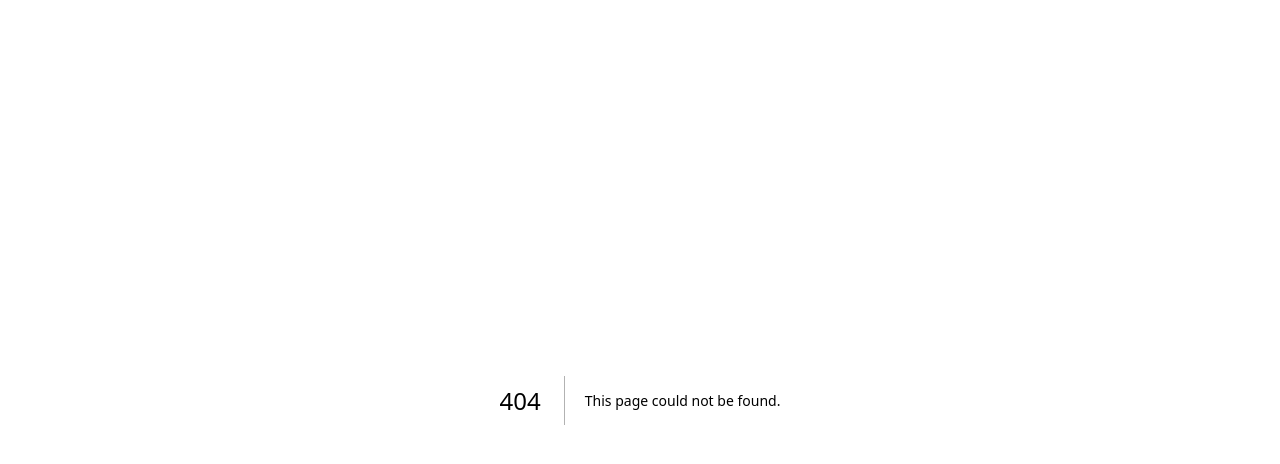
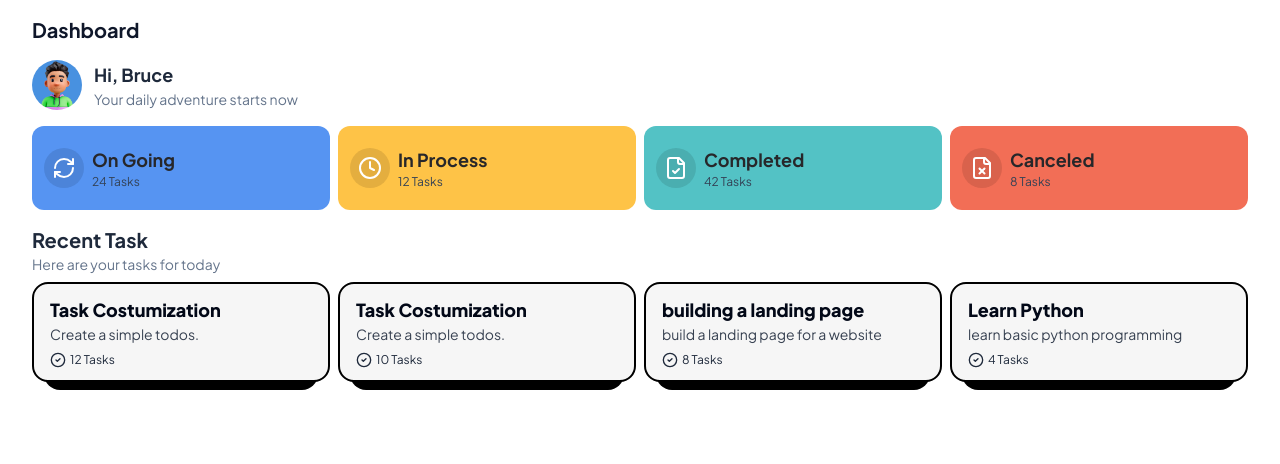
Before and after one commit to ahmdsk/simple-todo-list, a Next.js app: page /dashboard in a window 1280 px wide. Before the commit this address had no page. Shown: the top 464 px of the page. Built offline with nearby package versions, Linux system fonts and the light colour scheme.

Commit message:
feat: create a dashboard page

```diff
--- /dev/null
+++ b/src/app/dashboard/components/card-statistic.tsx
@@ -0,0 +1,35 @@
+type Props = {
+  title: string;
+  value: number;
+  bgColor?: string;
+  bgIconColor?: string;
+  children?: React.ReactNode;
+};
+
+export default function CardStatistic(props: Props) {
+  return (
+    <div
+      className="px-3 py-5 rounded-xl"
+      style={{
+        backgroundColor: props.bgColor,
+      }}
+    >
+      <div className="flex items-center gap-x-2">
+        <div
+          className="rounded-full p-2 text-white"
+          style={{
+            backgroundColor: props.bgIconColor,
+          }}
+        >
+          {props.children}
+        </div>
+        <div className="flex flex-col">
+          <span className="text-sm md:text-lg font-bold text-zinc-800">
+            {props.title}
+          </span>
+          <span className="text-xs text-slate-700">{props.value} Tasks</span>
+        </div>
+      </div>
+    </div>
+  );
+}
--- /dev/null
+++ b/src/app/dashboard/components/card-tasks.tsx
@@ -0,0 +1,23 @@
+import { CheckCircle2 } from "lucide-react";
+
+type Props = {
+    title: string;
+    description: string;
+    status: "on-going" | "in-process" | "completed" | "canceled";
+    number: number;
+}
+
+export default function CardTasks(props: Props) {
+  return (
+    <div className="relative flex justify-center">
+      <div className="border-2 border-black bg-[#f6f6f6] px-4 py-3 rounded-2xl w-full">
+        <h1 className="text-lg font-extrabold">{props.title}</h1>
+        <h6 className="text-sm text-gray-700">{props.description}</h6>
+        <span className="text-xs text-slate-800 flex items-center gap-x-1 pt-2">
+          <CheckCircle2 className="w-4 h-4" /> {props.number} Tasks
+        </span>
+      </div>
+      <div className="bg-black w-11/12 h-full absolute -z-10 top-2 rounded-2xl"></div>
+    </div>
+  );
+}
--- /dev/null
+++ b/src/app/dashboard/components/header.tsx
@@ -0,0 +1,26 @@
+import Image from "next/image";
+import { Fragment } from "react";
+
+export default function Header() {
+  return (
+    <Fragment>
+      <h1 className="text-xl font-bold text-slate-900">Dashboard</h1>
+
+      <div className="flex items-center gap-x-3">
+        <Image
+          width={50}
+          height={50}
+          alt="Profile Image"
+          src={"/avatar/user-1.jpg"}
+          className="rounded-full"
+        />
+        <div className="">
+          <h1 className="text-lg font-bold text-slate-800">Hi, Bruce</h1>
+          <h5 className="text-sm text-slate-500">
+            Your daily adventure starts now
+          </h5>
+        </div>
+      </div>
+    </Fragment>
+  );
+}
--- /dev/null
+++ b/src/app/dashboard/components/not-found-task.tsx
@@ -0,0 +1,10 @@
+export default function NotFoundTask() {
+  return (
+    <div className="flex flex-col items-center justify-center h-32">
+      <h1 className="text-2xl font-bold text-slate-800">No Tasks</h1>
+      <h5 className="text-sm text-slate-500">
+        You don't have any tasks for today
+      </h5>
+    </div>
+  );
+}
--- /dev/null
+++ b/src/app/dashboard/components/recent-task.tsx
@@ -0,0 +1,67 @@
+import CardTasks from "./card-tasks";
+import NotFoundTask from "./not-found-task";
+
+type Task = {
+  title: string;
+  description: string;
+  status: "on-going" | "in-process" | "completed" | "canceled";
+  number: number;
+};
+
+let dataTasks: Array<Task> = [
+  {
+    title: "Task Costumization",
+    description: "Create a simple todos.",
+    status: "on-going",
+    number: 12,
+  },
+  {
+    title: "Task Costumization",
+    description: "Create a simple todos.",
+    status: "in-process",
+    number: 10,
+  },
+  {
+    title: "building a landing page",
+    description: "build a landing page for a website",
+    status: "completed",
+    number: 8,
+  },
+  {
+    title: "Learn Python",
+    description: "learn basic python programming",
+    status: "canceled",
+    number: 4,
+  },
+];
+
+export default function RecentTask() {
+  return (
+    <div className="flex flex-col">
+      <div className="mb-2">
+        <h1 className="text-xl font-bold text-slate-800">Recent Task</h1>
+        <h5 className="text-sm text-slate-500">
+          Here are your tasks for today
+        </h5>
+      </div>
+
+      {dataTasks.length > 0 ? (
+        <div className="grid md:grid-cols-4 gap-y-4 md:gap-x-2">
+          {dataTasks.map((data, index) => {
+            return (
+              <CardTasks
+                key={index}
+                title={data.title}
+                description={data.description}
+                number={data.number}
+                status={data.status}
+              />
+            );
+          })}
+        </div>
+      ) : (
+        <NotFoundTask />
+      )}
+    </div>
+  );
+}
--- /dev/null
+++ b/src/app/dashboard/components/statistics.tsx
@@ -0,0 +1,61 @@
+import { Clock4, FileCheck, FileX, RefreshCw } from "lucide-react";
+import CardStatistic from "./card-statistic";
+
+type StatisticsCard = {
+  title: string;
+  value: number;
+  icon?: React.ReactNode;
+  bgColor?: string;
+  bgIconColor?: string;
+};
+
+let dataStatistics: Array<StatisticsCard> = [
+  {
+    title: "On Going",
+    value: 24,
+    icon: <RefreshCw className="h-6 w-6" />,
+    bgColor: "#5694f2",
+    bgIconColor: "#4c84d9",
+  },
+  {
+    title: "In Process",
+    value: 12,
+    icon: <Clock4 className="h-6 w-6" />,
+    bgColor: "#fec347",
+    bgIconColor: "#e4ae3f",
+  },
+  {
+    title: "Completed",
+    value: 42,
+    icon: <FileCheck className="h-6 w-6" />,
+    bgColor: "#53c2c5",
+    bgIconColor: "#4aaeb0",
+  },
+  {
+    title: "Canceled",
+    value: 8,
+    icon: <FileX className="h-6 w-6" />,
+    bgColor: "#f26e56",
+    bgIconColor: "#d9624c",
+  },
+];
+
+export default function Statistics() {
+  return (
+    <div className="grid grid-cols-2 md:grid-cols-4 gap-2">
+      {dataStatistics.map((data, index) => {
+        return (
+          <CardStatistic
+            title={data.title}
+            value={data.value}
+            bgColor={data.bgColor}
+            bgIconColor={data.bgIconColor}
+            key={index}
+          >
+            {data.icon}
+          </CardStatistic>
+        );
+      })}
+    </div>
+  );
+}
--- /dev/null
+++ b/src/app/dashboard/detail-task/page.tsx
@@ -0,0 +1,142 @@
+"use client";
+
+import { Clock4, FileCheck, FileX, RefreshCw } from "lucide-react";
+import Image from "next/image";
+import CardStatistic from "../components/card-statistic";
+
+type StatisticsCard = {
+  title: string;
+  value: number;
+  icon?: React.ReactNode;
+  bgColor?: string;
+  bgIconColor?: string;
+};
+
+let dataStatistics: Array<StatisticsCard> = [
+  {
+    title: "On Going",
+    value: 24,
+    icon: <RefreshCw className="h-6 w-6" />,
+    bgColor: "#5694f2",
+    bgIconColor: "#4c84d9",
+  },
+  {
+    title: "In Process",
+    value: 12,
+    icon: <Clock4 className="h-6 w-6" />,
+    bgColor: "#fec347",
+    bgIconColor: "#e4ae3f",
+  },
+  {
+    title: "Completed",
+    value: 42,
+    icon: <FileCheck className="h-6 w-6" />,
+    bgColor: "#53c2c5",
+    bgIconColor: "#4aaeb0",
+  },
+  {
+    title: "Canceled",
+    value: 8,
+    icon: <FileX className="h-6 w-6" />,
+    bgColor: "#f26e56",
+    bgIconColor: "#d9624c",
+  },
+];
+
+type Task = {
+  title: string;
+  description: string;
+  status: "on-going" | "in-process" | "completed" | "canceled";
+}
+
+let dataTasks: Array<Task> = [
+  {
+    title: "Task Costumization",
+    description: "Create a simple todos.",
+    status: "on-going"
+  },
+  {
+    title: "Task Costumization",
+    description: "Create a simple todos.",
+    status: "in-process"
+  },
+  {
+    title: "building a landing page",
+    description: "build a landing page for a website",
+    status: "completed"
+  },
+  {
+    title: "Learn Python",
+    description: "learn basic python programming",
+    status: "canceled"
+  }
+];
+
+export default function DetailTaskPage() {
+  return (
+    <div className="container pt-4">
+      <div className="flex flex-col gap-y-4">
+        <h1 className="text-xl font-bold text-slate-900">Dashboard</h1>
+
+        <div className="flex items-center gap-x-3">
+          <Image
+            width={50}
+            height={50}
+            alt="Profile Image"
+            src={"/avatar/user-1.jpg"}
+            className="rounded-full"
+          />
+          <div className="">
+            <h1 className="text-lg font-bold text-slate-800">Hi, Bruce</h1>
+            <h5 className="text-sm text-slate-500">
+              Your daily adventure starts now
+            </h5>
+          </div>
+        </div>
+
+        <div className="grid grid-cols-2 md:grid-cols-4 gap-2">
+          {dataStatistics.map((data, index) => {
+            return (
+              <CardStatistic
+                title={data.title}
+                value={data.value}
+                bgColor={data.bgColor}
+                bgIconColor={data.bgIconColor}
+                key={index}
+              >
+                {data.icon}
+              </CardStatistic>
+            );
+          })}
+        </div>
+
+        <div className="">
+          <h1 className="text-xl font-bold text-slate-800">Your Tasks</h1>
+          <h5 className="text-sm text-slate-500">
+            Here are your tasks for today
+          </h5>
+
+          <div className="mt-4 grid md:grid-cols-4 gap-x-3">
+            <div className="flex flex-col gap-y-2">
+              <div className="bg-[#5694f2] font-bold text-sm p-2 rounded-xl max-w-fit">
+                On going
+              </div>
+
+              <div className="flex flex-col gap-y-4">
+                <div className="relative flex justify-center">
+                  <div className="border-2 border-black bg-[#f6f6f6] px-4 py-3 rounded-2xl w-full">
+                    <h1 className="text-lg font-extrabold leading-5">
+                      Task Costumization
+                    </h1>
+                    <span className="text-sm text-slate-700">3 Lists</span>
+                  </div>
+                  <div className="bg-black w-11/12 h-full absolute -z-10 top-2 rounded-2xl"></div>
+                </div>
+              </div>
+            </div>
+          </div>
+        </div>
+      </div>
+    </div>
+  );
+}
--- /dev/null
+++ b/src/app/dashboard/page.tsx
@@ -0,0 +1,15 @@
+import RecentTask from "./components/recent-task";
+import Statistics from "./components/statistics";
+import Header from "./components/header";
+
+export default function Dashboard() {
+  return (
+    <div className="container pt-4">
+      <div className="flex flex-col gap-y-4">
+        <Header />
+        <Statistics />
+        <RecentTask />
+      </div>
+    </div>
+  );
+}
--- a/src/components/auth/sign-in-dialog.tsx
+++ b/src/components/auth/sign-in-dialog.tsx
@@ -1,3 +1,5 @@
+"use client";
+
 import {
   Dialog,
   DialogHeader,
@@ -12,6 +14,10 @@ import { LogIn } from "lucide-react";
 import Image from "next/image";
 
 export default function SignInDialog() {
+  function signIn() {
+    window.location.href = "/dashboard";
+  }
+
   return (
     <Dialog>
       <DialogTrigger asChild>
@@ -29,7 +35,7 @@ export default function SignInDialog() {
         </DialogHeader>
 
         <div className="">
-          <Button className="w-full">
+          <Button className="w-full" onClick={() => signIn()}>
             <Image
               width={20}
               height={20}
```
Also changed, not shown: public/avatar/user-1.jpg (added).
